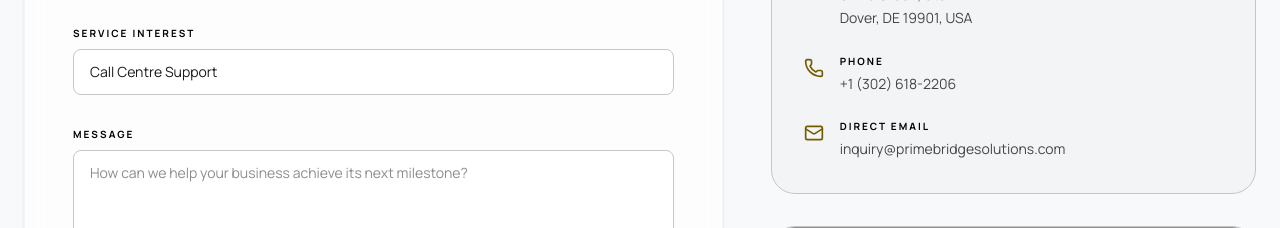
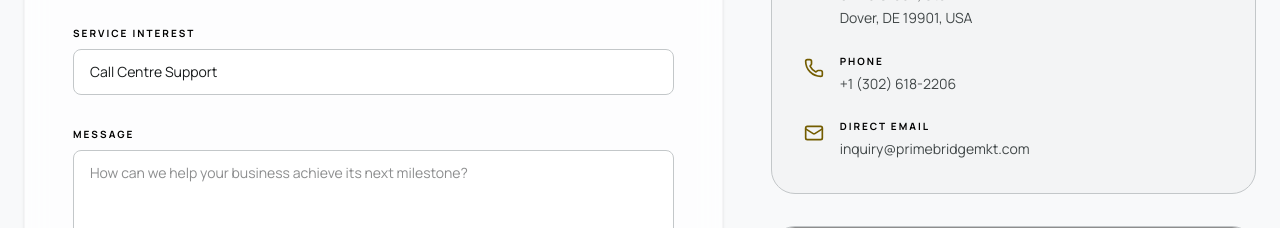
Before and after one commit to iamrehank/Primebridge, a React (Vite) app: page /contact in a window 1280 px wide. Shown: the part 780-1008 px from the top of the page. Built offline with nearby package versions, Linux system fonts and the light colour scheme; grey boxes are pictures that could not be loaded.

Commit message:
email change

```diff
--- a/src/pages/Contact.tsx
+++ b/src/pages/Contact.tsx
@@ -148,7 +148,7 @@ export default function Contact() {
                 <Mail className="w-5 h-5 text-secondary mt-1" />
                 <div>
                   <p className="text-[10px] font-bold text-primary mb-1 uppercase tracking-[0.2em]">Direct Email</p>
-                  <p className="text-sm text-on-surface-variant leading-relaxed">inquiry@primebridgesolutions.com</p>
+                  <p className="text-sm text-on-surface-variant leading-relaxed">inquiry@primebridgemkt.com</p>
                 </div>
               </div>
             </div>
--- a/src/pages/PrivacyPolicy.tsx
+++ b/src/pages/PrivacyPolicy.tsx
@@ -65,7 +65,7 @@ const sections = [
       'Right to Restrict Processing: You have the right to request that we restrict the processing of your personal data in certain circumstances.',
       'Right to Data Portability: You have the right to receive your personal data in a structured, commonly used, machine-readable format.',
       'Right to Object: You have the right to object to the processing of your personal data where we rely on legitimate interests as the legal basis.',
-      'To exercise any of these rights, please contact us at privacy@primebridgesolutions.com.',
+      'To exercise any of these rights, please contact us at inquiry@primebridgemkt.com.',,
     ],
   },
   {
@@ -94,7 +94,7 @@ const sections = [
     title: '11. Contact Us',
     content: [
       'If you have any questions, concerns, or requests regarding this Privacy Policy or our data practices, please contact our Data Protection Officer:',
-      'Email: privacy@primebridgesolutions.com',
+      'Email: inquiry@primebridgemkt.com',
       'Registered Address: 8 The Green, Ste A, Dover, DE 19901, USA',
       'Phone: +1 (302) 618-2206',
     ],
--- a/src/pages/TermsOfService.tsx
+++ b/src/pages/TermsOfService.tsx
@@ -89,7 +89,7 @@ const sections = [
     title: '11. Contact Information',
     content: [
       'For questions about these Terms of Service, please contact our legal team:',
-      'Email: legal@primebridgesolutions.com',
+      'Email: inquiry@primebridgemkt.com',
       'Registered Address: 8 The Green, Ste A, Dover, DE 19901, USA',
       'Phone: +1 (302) 618-2206',
     ],
```
